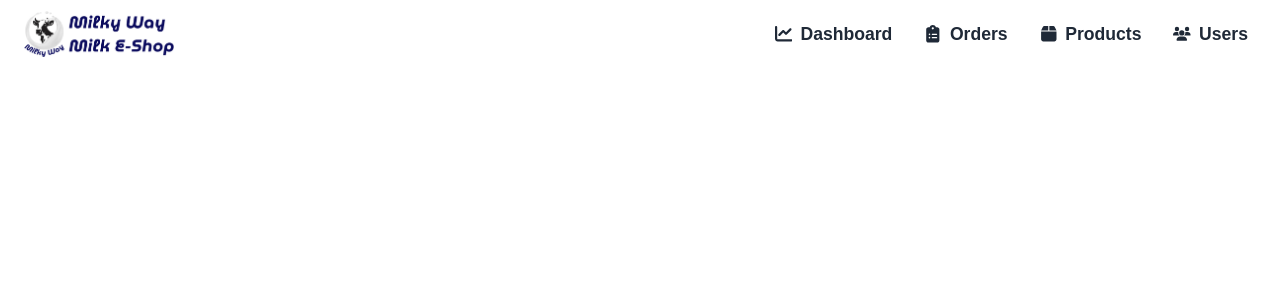
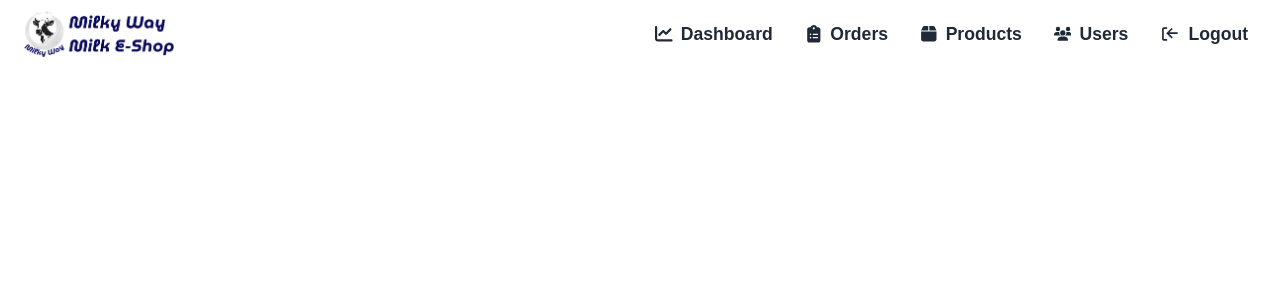
Before and after one commit to johnrico364/milky-way-store, a React (Create React App) app in the folder client/: page /admin in a window 1280 px wide. Shown: the top 300 px of the page. Built offline with nearby package versions, Linux system fonts and the light colour scheme; no server answers.

Commit message:
Update: Add logout into the navbar

```diff
--- a/client/src/pages/admin/NavbarAdmin.tsx
+++ b/client/src/pages/admin/NavbarAdmin.tsx
@@ -7,6 +7,7 @@ import {
   FaClipboardList,
   FaUsers,
 } from "react-icons/fa6";
+import { CgLogOut } from "react-icons/cg";
 import axios from "axios";
 
 export const NavbarAdmin = () => {
@@ -102,6 +103,17 @@ export const NavbarAdmin = () => {
                       </li>
                     );
                   })}
+                  <li>
+                    <span
+                      onClick={() => {
+                        localStorage.removeItem("user");
+                        navigate("/login");
+                      }}
+                    >
+                      <CgLogOut className="text-xl" />
+                      Logout
+                    </span>
+                  </li>
                 </ul>
               </div>
             </div>
```
